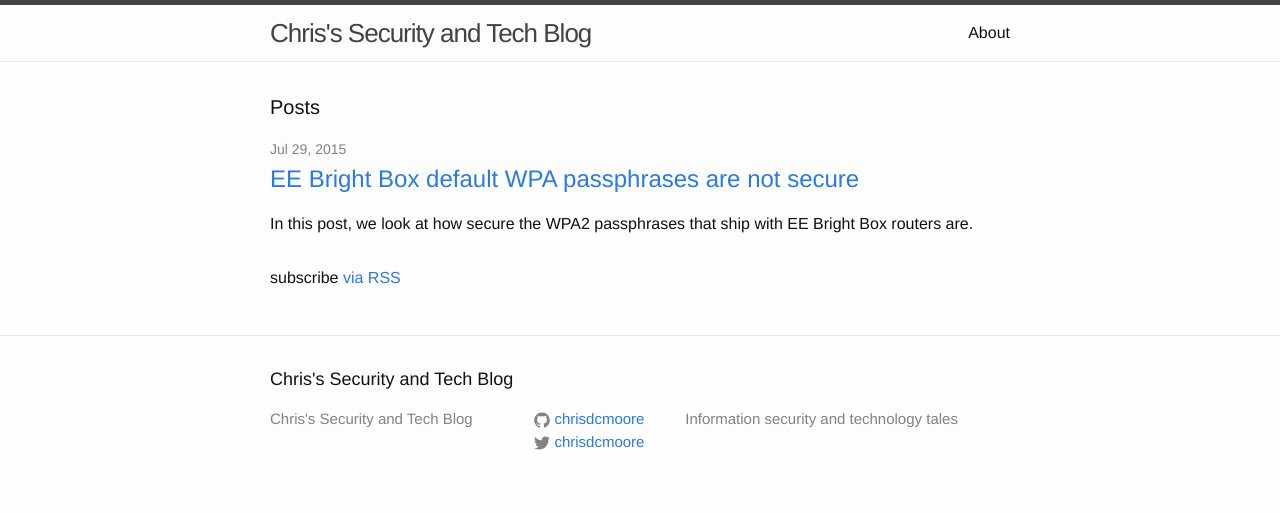
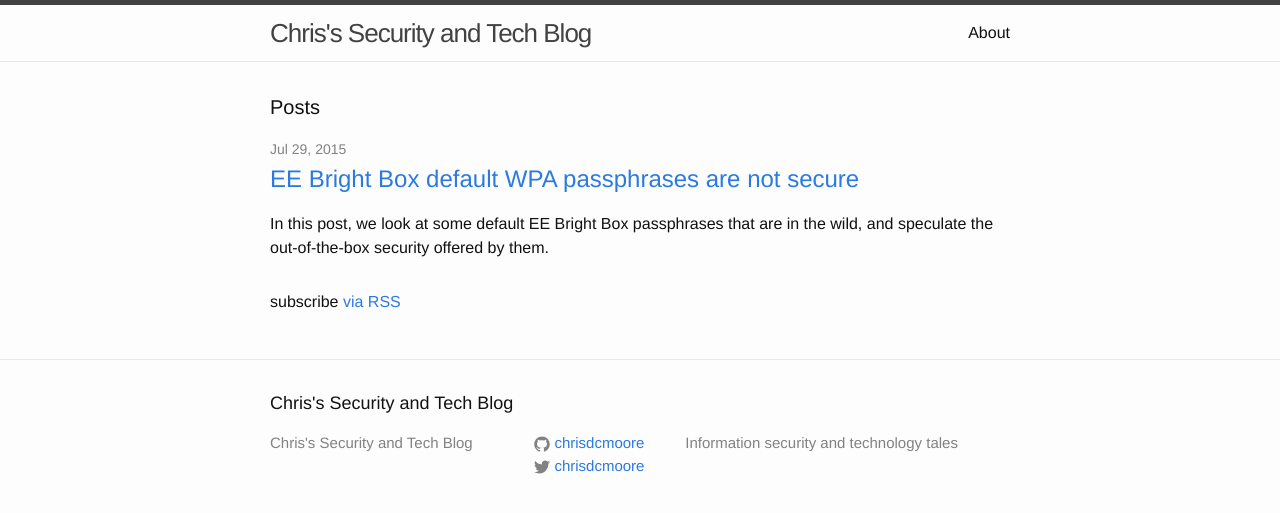
Before and after one commit to chrisdcmoore/chrisdcmoore.github.io, a Jekyll site: the page built from index.html, in a window 1280 px wide. Shown: the top 513 px of the page. Built offline with Jekyll 4.4.1, drawn with Linux system fonts in a browser that asks for light colours.

Commit message:
better excerpt for brightbox post

```diff
--- a/_posts/2015-07-29-ee-brightbox-default-wpa-passphrases-are-not-secure.markdown
+++ b/_posts/2015-07-29-ee-brightbox-default-wpa-passphrases-are-not-secure.markdown
@@ -2,7 +2,7 @@
 title: "EE Bright Box default WPA passphrases are not secure"
 layout: page
 permalink: /post/ee-brightbox-default-wpa-passphrases-are-not-secure/
-excerpt: In this post, we look at how secure the WPA2 passphrases that ship with EE Bright Box routers are.
+excerpt: In this post, we look at some default EE Bright Box passphrases that are in the wild, and speculate the out-of-the-box security offered by them.
 ---
 
 ## Background
```
